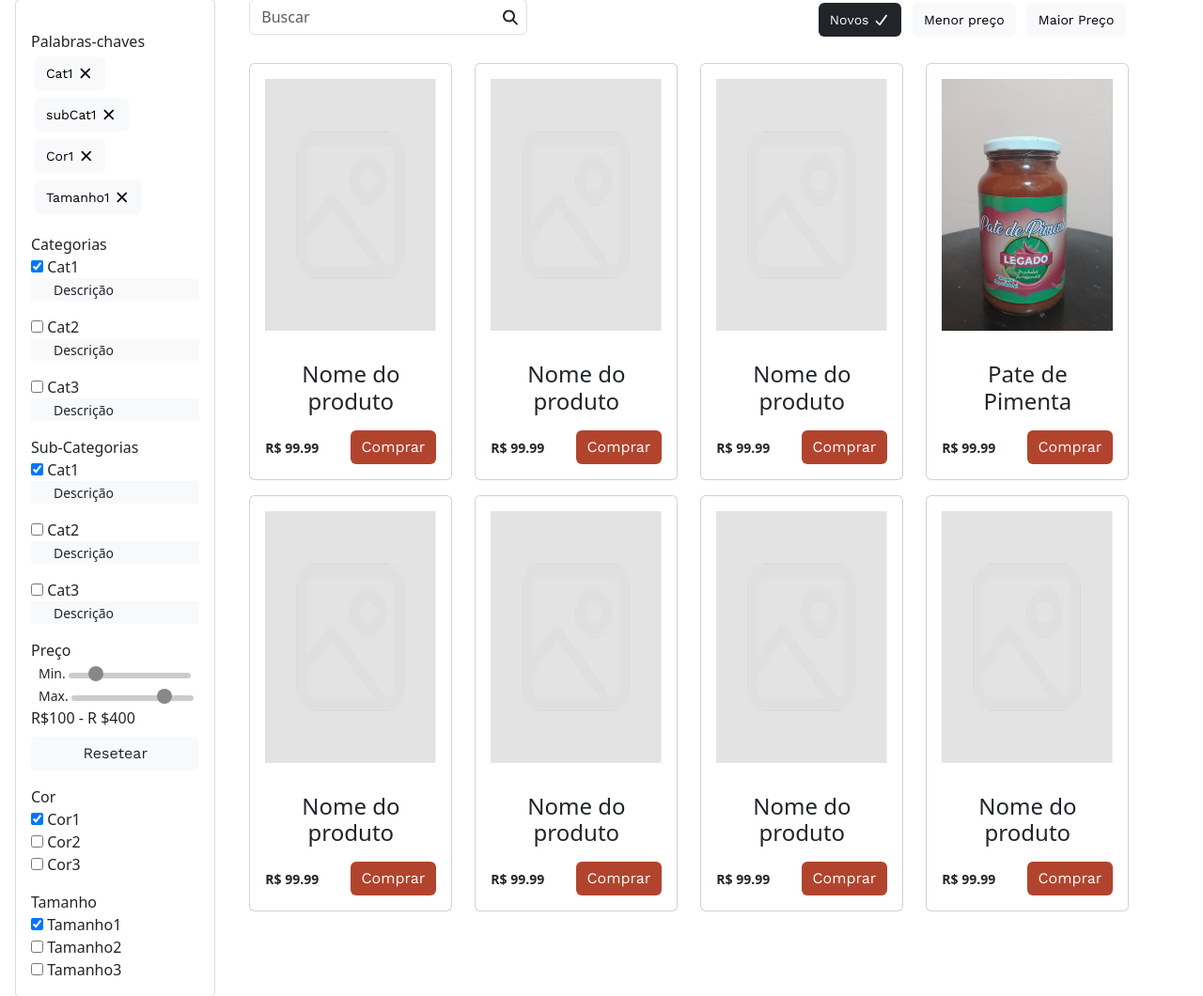
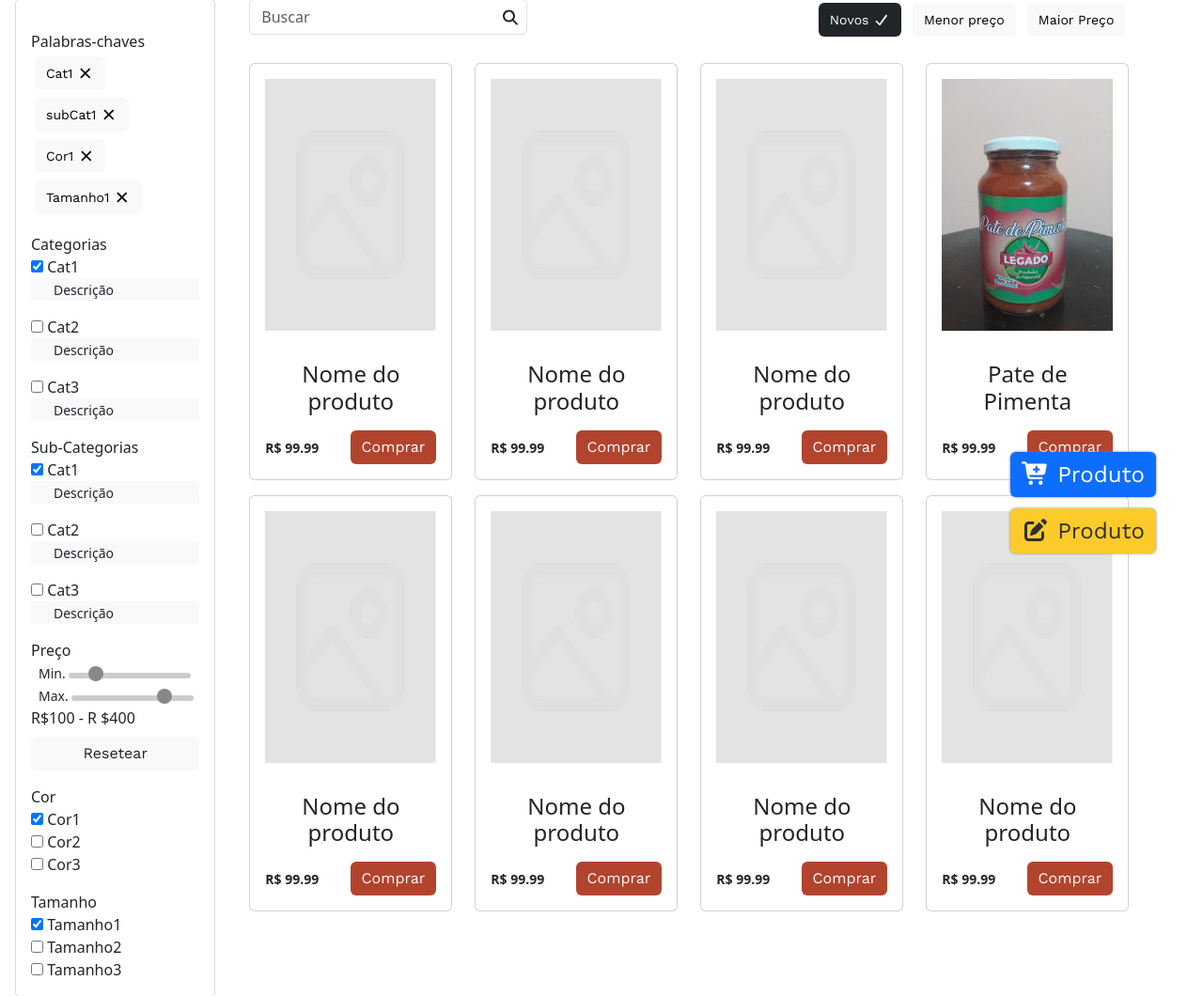
Before and after one commit to mariavargascd2004-dot/ProyectoC, a PHP site: page /pages/Tienda.html in a window 1280 px wide. Shown: the part 161-1221 px from the top of the page at 94% size. Run offline with PHP 8.4, Linux system fonts and the light colour scheme; some libraries are stand-ins or nearby versions; some web fonts are replaced.

Commit message:
Iterfaces de Agregar y Editar productos finalizadas

```diff
--- a/assets/css/styleTienda.css
+++ b/assets/css/styleTienda.css
@@ -1,8 +1,101 @@
+/* Para el modal de nuevo producto */
+
+#btnAgregarProducto, #btnEditarProducto {
+  position: fixed;
+  z-index: 2;
+  bottom: 50px;
+  right: 50px;
+  font-size: 24px;
+  box-shadow: 0 0 3px gray;
+}
+#btnAgregarProducto{
+  bottom: 110px;
+  right: 50px;
+}
+#btnEditarProducto {
+  bottom: 50px;
+  right: 50px;
+}
+
+.modal-produto-dialog {
+  max-width: 900px;
+  /* un poco más compacto */
+}
+
+.modal-produto-content {
+  border-radius: 12px;
+  box-shadow: 0 5px 20px rgba(0, 0, 0, 0.25);
+  border: none;
+  background-color: #fff;
+  padding: 2rem;
+}
+
+.modal-produto-card {
+  border: none;
+  box-shadow: 0 2px 12px rgba(0, 0, 0, 0.1);
+  border-radius: 10px;
+  padding: 1rem;
+}
+
+.modal-produto-input,
+.modal-produto-select,
+.modal-produto-textarea {
+  background-color: #fefefe;
+  border: 1px solid #ddd;
+  border-radius: 6px;
+  color: #333;
+  transition: border 0.2s, box-shadow 0.2s;
+}
+
+.modal-produto-input:focus,
+.modal-produto-select:focus,
+.modal-produto-textarea:focus {
+  border-color: #34a853;
+  box-shadow: 0 0 5px rgba(52, 168, 83, 0.3);
+  outline: none;
+}
+
+.modal-produto-preview {
+  height: 280px;
+  border-radius: 6px;
+  overflow: hidden;
+  font-size: 14px;
+  font-weight: 500;
+}
+
+.modal-produto-btn-remove {
+  background-color: #f44336;
+}
+
+.modal-produto-btn-remove:hover {
+  background-color: #d32f2f;
+}
+
+.modal-produto-btn-cancel {
+  background-color: #f4b400;
+}
+
+.modal-produto-btn-cancel:hover {
+  background-color: #e0a800;
+}
+
+.modal-produto-btn-confirm {
+  background-color: #34a853;
+}
+
+.modal-produto-btn-confirm:hover {
+  background-color: #2c8c46;
+}
+
+/* Mejora de espaciado en botones */
+.d-flex.justify-content-end.gap-2>.btn {
+  min-width: 100px;
+}
 
 /*Filtro*/
 
 /*Para el rango de costos de los productos*/
-.price-range{
+.price-range {
   position: relative;
 }
 
@@ -25,7 +118,8 @@
   background: #888;
   border-radius: 50%;
   cursor: pointer;
-  margin-top: -5px; /* centra el thumb en la barra */
+  margin-top: -5px;
+  /* centra el thumb en la barra */
 }
 
 /* Firefox */
@@ -41,10 +135,11 @@
 /* Produtos */
 
 /* Buscador */
-.tienda__buscador{
+.tienda__buscador {
   position: relative;
 }
-.tienda_buscador--icono{
+
+.tienda_buscador--icono {
   position: absolute;
   right: 20px;
   top: 50%;
--- a/pages/Tienda.html
+++ b/pages/Tienda.html
@@ -15,6 +15,10 @@
     <link rel="stylesheet" href="https://cdnjs.cloudflare.com/ajax/libs/font-awesome/7.0.1/css/all.min.css"
         integrity="sha512-2SwdPD6INVrV/lHTZbO2nodKhrnDdJK9/kg2XD1r9uGqPo1cUbujc+IYdlYdEErWNu69gVcYgdxlmVmzTWnetw=="
         crossorigin="anonymous" referrerpolicy="no-referrer" />
+
+    <!-- SweetAlrt2 CSS CDN -->
+    <link rel="stylesheet" href="https://cdn.jsdelivr.net/npm/sweetalert2@11.23.0/dist/sweetalert2.min.css">
+
 
     <!-- Agregar Fuentes -->
     <link rel="preconnect" href="https://fonts.googleapis.com">
@@ -52,6 +56,208 @@
                 </div>
             </div>
         </nav>
+
+        <!-- Botones Flotantes -->
+        <button id="btnAgregarProducto" class="btn btn-primary" data-bs-toggle="modal" data-bs-target="#modalProduto">
+            <i class="fa-solid fa-cart-plus"></i> Produto
+        </button>
+        <button id="btnEditarProducto" class="btn btn--amarelo">
+            <i class="fa-solid fa-pen-to-square"></i> Produto
+        </button>
+
+        <!-- Modal de Agregar Produto -->
+        <div class="modal fade modal-produto" id="modalProduto" tabindex="-1" aria-hidden="true">
+            <div class="modal-dialog modal-dialog-centered modal-lg modal-produto-dialog">
+                <div class="modal-content modal-produto-content p-4">
+                    <div class="container-fluid">
+                        <!-- Título -->
+                        <div class="row mb-4">
+                            <div class="col-12">
+                                <h5 class="modal-title fw-bold">Agregar Producto</h5>
+                            </div>
+                        </div>
+
+                        <div class="row g-4">
+                            <!-- Columna izquierda -->
+                            <div class="col-md-5">
+                                <div class="card modal-produto-card p-3">
+                                    <div class="mb-3">
+                                        <input class="form-control modal-produto-input" type="file"
+                                            id="modalProdutoFile">
+                                    </div>
+                                    <div id="modalProdutoPreview"
+                                        class="modal-produto-preview border bg-light d-flex justify-content-center align-items-center text-muted">
+                                        Ninguna imagen seleccionada
+                                    </div>
+                                    <div class="d-flex justify-content-center mt-3">
+                                        <button id="modalProdutoRemove"
+                                            class="btn modal-produto-btn-remove px-4">Remover imagen</button>
+                                    </div>
+                                </div>
+                            </div>
+
+                            <!-- Columna derecha -->
+                            <div class="col-md-7">
+                                <div class="card modal-produto-card p-3">
+
+                                    <!-- Botones de acción -->
+                                    <div class="d-flex justify-content-end mb-3 gap-2">
+                                        <button class="btn modal-produto-btn-cancel"
+                                            data-bs-dismiss="modal">Cancelar</button>
+                                        <button class="btn modal-produto-btn-confirm">Confirmar</button>
+                                    </div>
+
+                                    <!-- Título y categorías -->
+                                    <div class="row g-2 mb-3">
+                                        <div class="col-md-12">
+                                            <input type="text" class="form-control modal-produto-input"
+                                                placeholder="Titulo">
+                                        </div>
+                                        <div class="col-md-6">
+                                            <select class="form-select modal-produto-select">
+                                                <option>Categoria</option>
+                                            </select>
+                                        </div>
+                                        <div class="col-md-6">
+                                            <select class="form-select modal-produto-select">
+                                                <option>Sub-Categoria</option>
+                                            </select>
+                                        </div>
+                                    </div>
+
+
+                                    <!-- Descripción -->
+                                    <div class="mb-3">
+                                        <textarea class="form-control modal-produto-textarea" rows="4"
+                                            placeholder="Descrição"></textarea>
+                                    </div>
+
+                                    <!-- Stock, tamaño y color -->
+                                    <div class="row g-2 mb-3">
+                                        <div class="col-md-6">
+                                            <input type="text" class="form-control modal-produto-input"
+                                                placeholder="Tamanho">
+                                        </div>
+                                        <div class="col-md-6">
+                                            <input type="text" class="form-control modal-produto-input"
+                                                placeholder="Cor">
+                                        </div>
+                                    </div>
+
+                                    <!-- Precio -->
+                                    <div class="row">
+                                        <div class="col-12">
+                                            <input type="text" class="form-control modal-produto-input"
+                                                placeholder="Preço">
+                                        </div>
+                                    </div>
+
+                                </div>
+                            </div>
+
+
+                        </div>
+                    </div>
+                </div>
+            </div>
+        </div>
+
+        <!-- Modal de Editar Produto -->
+        <div class="modal fade modal-produto" id="modalProdutoEditar" tabindex="-1" aria-hidden="true">
+            <div class="modal-dialog modal-dialog-centered modal-lg modal-produto-dialog">
+                <div class="modal-content modal-produto-content p-4">
+                    <div class="container-fluid">
+                        <!-- Título -->
+                        <div class="row mb-4">
+                            <div class="col-12">
+                                <h5 class="modal-title fw-bold">Editar Producto</h5>
+                            </div>
+                        </div>
+
+                        <div class="row g-4">
+                            <!-- Columna izquierda -->
+                            <div class="col-md-5">
+                                <div class="card modal-produto-card p-3">
+                                    <div class="mb-3">
+                                        <input class="form-control modal-produto-input" type="file"
+                                            id="modalProdutoFile">
+                                    </div>
+                                    <div id="modalProdutoPreview"
+                                        class="modal-produto-preview border bg-light d-flex justify-content-center align-items-center text-muted">
+                                        Ninguna imagen seleccionada
+                                    </div>
+                                    <div class="d-flex justify-content-center mt-3">
+                                        <button id="modalProdutoRemove"
+                                            class="btn modal-produto-btn-remove px-4">Remover imagen</button>
+                                    </div>
+                                </div>
+                            </div>
+
+                            <!-- Columna derecha -->
+                            <div class="col-md-7">
+                                <div class="card modal-produto-card p-3">
+
+                                    <!-- Botones de acción -->
+                                    <div class="d-flex justify-content-end mb-3 gap-2">
+                                        <button class="btn modal-produto-btn-cancel"
+                                            data-bs-dismiss="modal">Cancelar</button>
+                                        <button class="btn modal-produto-btn-confirm">Confirmar</button>
+                                    </div>
+
+                                    <!-- Título y categorías -->
+                                    <div class="row g-2 mb-3">
+                                        <div class="col-md-12">
+                                            <input type="text" class="form-control modal-produto-input"
+                                                placeholder="Novo titulo">
+                                        </div>
+                                        <div class="col-md-6">
+                                            <select class="form-select modal-produto-select">
+                                                <option>Nova categoria</option>
+                                            </select>
+                                        </div>
+                                        <div class="col-md-6">
+                                            <select class="form-select modal-produto-select">
+                                                <option>Nova sub-Categoria</option>
+                                            </select>
+                                        </div>
+                                    </div>
+
+
+                                    <!-- Descripción -->
+                                    <div class="mb-3">
+                                        <textarea class="form-control modal-produto-textarea" rows="4"
+                                            placeholder="Nova descrição..."></textarea>
+                                    </div>
+
+                                    <!-- Stock, tamaño y color -->
+                                    <div class="row g-2 mb-3">
+                                        <div class="col-md-6">
+                                            <input type="text" class="form-control modal-produto-input"
+                                                placeholder="Novo tamanho">
+                                        </div>
+                                        <div class="col-md-6">
+                                            <input type="text" class="form-control modal-produto-input"
+                                                placeholder="Nova cor">
+                                        </div>
+                                    </div>
+
+                                    <!-- Precio -->
+                                    <div class="row">
+                                        <div class="col-12">
+                                            <input type="text" class="form-control modal-produto-input"
+                                                placeholder="Novo preço">
+                                        </div>
+                                    </div>
+
+                                </div>
+                            </div>
+
+
+                        </div>
+                    </div>
+                </div>
+            </div>
+        </div>
 
     </header>
     <main>
@@ -441,6 +647,10 @@
         integrity="sha512-6BTOlkauINO65nLhXhthZMtepgJSghyimIalb+crKRPhvhmsCdnIuGcVbR5/aQY2A+260iC1OPy1oCdB6pSSwQ=="
         crossorigin="anonymous" referrerpolicy="no-referrer"></script>
 
+    <!-- Sweet Alert2 CDN -->
+    <script src="https://cdn.jsdelivr.net/npm/sweetalert2@11.23.0/dist/sweetalert2.all.min.js"></script>
+
+
     <!-- My JS  -->
     <script src="../assets/js/scriptTienda.js"></script>
 </body>
```
Also changed, not shown: assets/js/scriptTienda.js (+72 -0 lines). Lines whose indentation alone changed are shown as unchanged.
